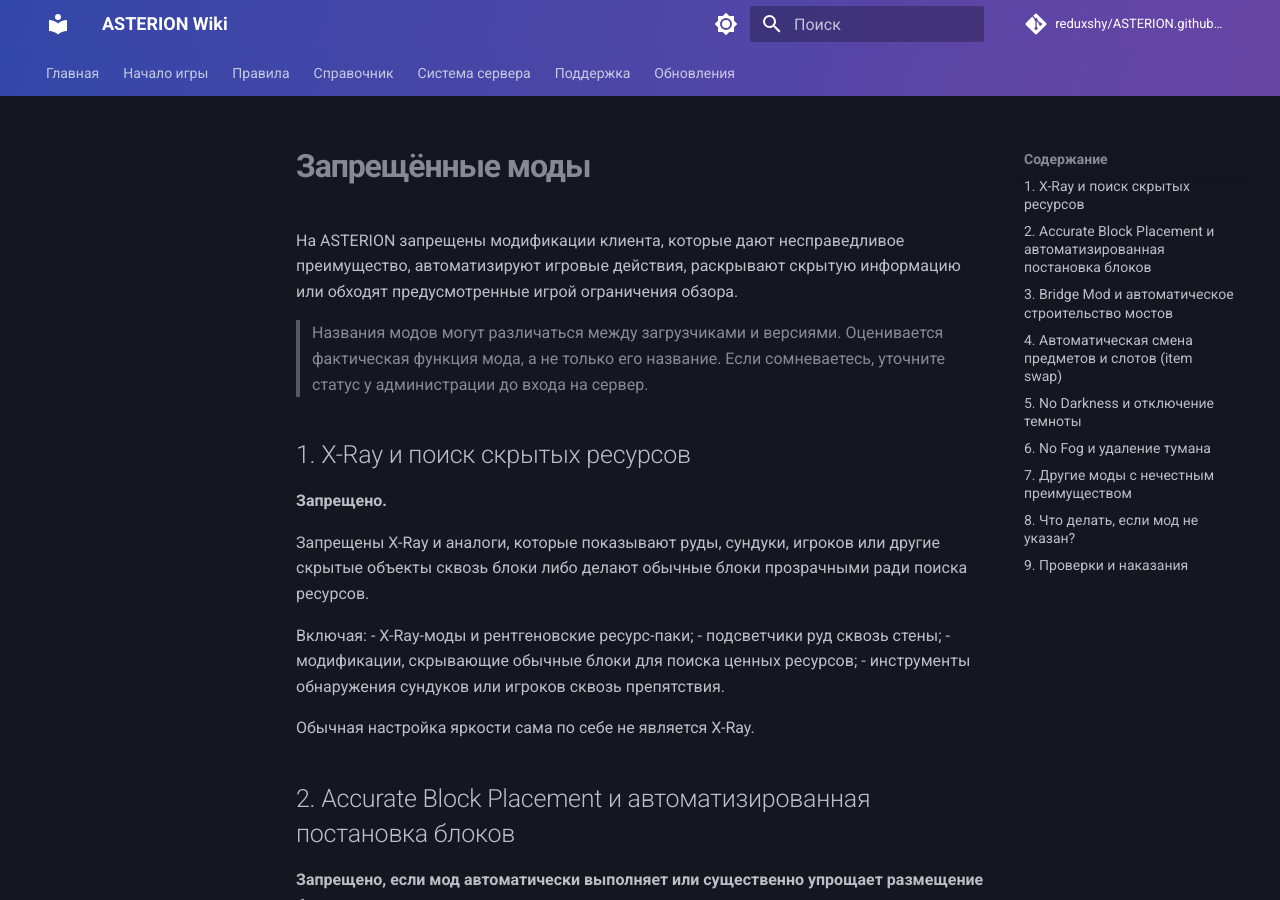
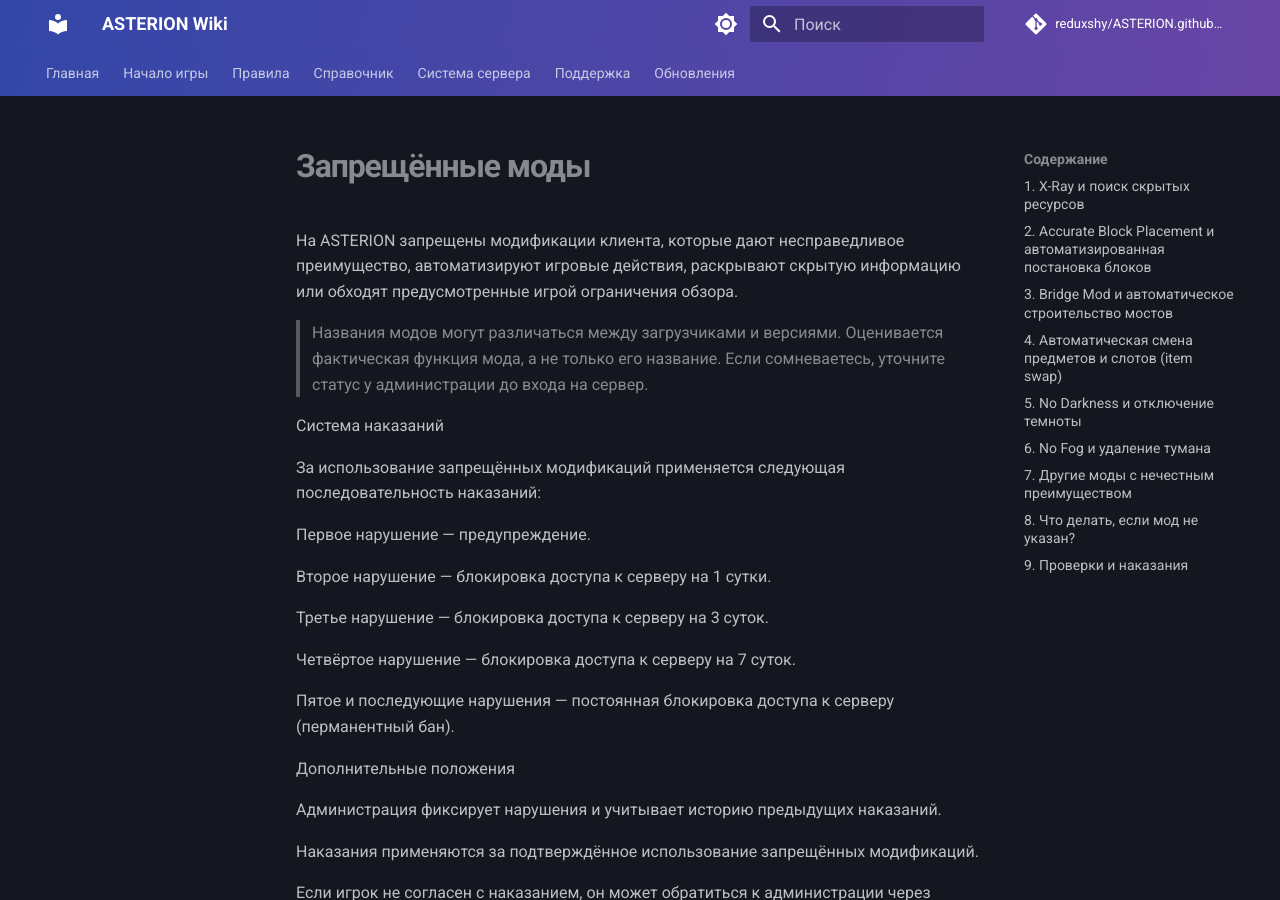
Before and after one commit to reduxshy/ASTERION, an MkDocs documentation site: the page built from docs/rules/forbidden-mods.md, in a window 1280 px wide and 900 px high. Built offline with MkDocs 1.6.1 and Material for MkDocs 9.7.7, drawn with Linux system fonts in a browser that asks for light colours; comment, search, counter and statistics services are not loaded; some of the changed text lies outside the part shown.

Commit message:
Document punishment system for forbidden mods
Added punishment system for using forbidden modifications, detailing consequences for multiple violations.

```diff
--- a/docs/rules/forbidden-mods.md
+++ b/docs/rules/forbidden-mods.md
@@ -3,6 +3,28 @@
 На ASTERION запрещены модификации клиента, которые дают несправедливое преимущество, автоматизируют игровые действия, раскрывают скрытую информацию или обходят предусмотренные игрой ограничения обзора.
 
 > Названия модов могут различаться между загрузчиками и версиями. Оценивается фактическая функция мода, а не только его название. Если сомневаетесь, уточните статус у администрации до входа на сервер.
+
+Система наказаний
+
+За использование запрещённых модификаций применяется следующая последовательность наказаний:
+
+Первое нарушение — предупреждение.
+
+Второе нарушение — блокировка доступа к серверу на 1 сутки.
+
+Третье нарушение — блокировка доступа к серверу на 3 суток.
+
+Четвёртое нарушение — блокировка доступа к серверу на 7 суток.
+
+Пятое и последующие нарушения — постоянная блокировка доступа к серверу (перманентный бан).
+
+Дополнительные положения
+
+Администрация фиксирует нарушения и учитывает историю предыдущих наказаний.
+
+Наказания применяются за подтверждённое использование запрещённых модификаций.
+
+Если игрок не согласен с наказанием, он может обратиться к администрации через Discord ASTERION.
 
 ## 1. X-Ray и поиск скрытых ресурсов
 
```
